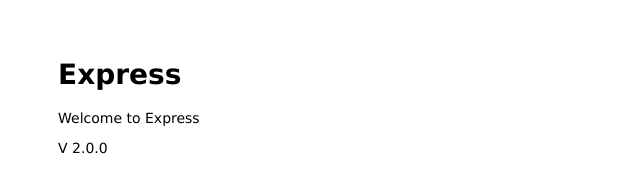
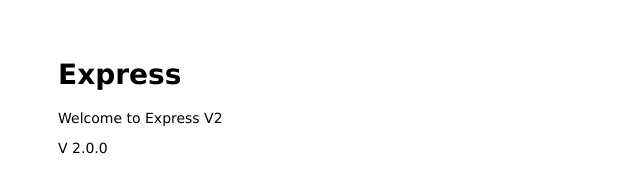
Before and after one commit to GeovannyLopez/circleci-demo, a website: page public/index.html in a window 1280 px wide. Shown: the full height of the page, 0-640 px from the left. Drawn offline with Linux system fonts and the light colour scheme.

Commit message:
New feature

```diff
--- a/public/index.html
+++ b/public/index.html
@@ -7,7 +7,7 @@
 
 <body>
   <h1>Express</h1>
-  <p>Welcome to Express</p>
+  <p>Welcome to Express V2</p>
   <p>V 2.0.0</p>
 </body>
 
```
